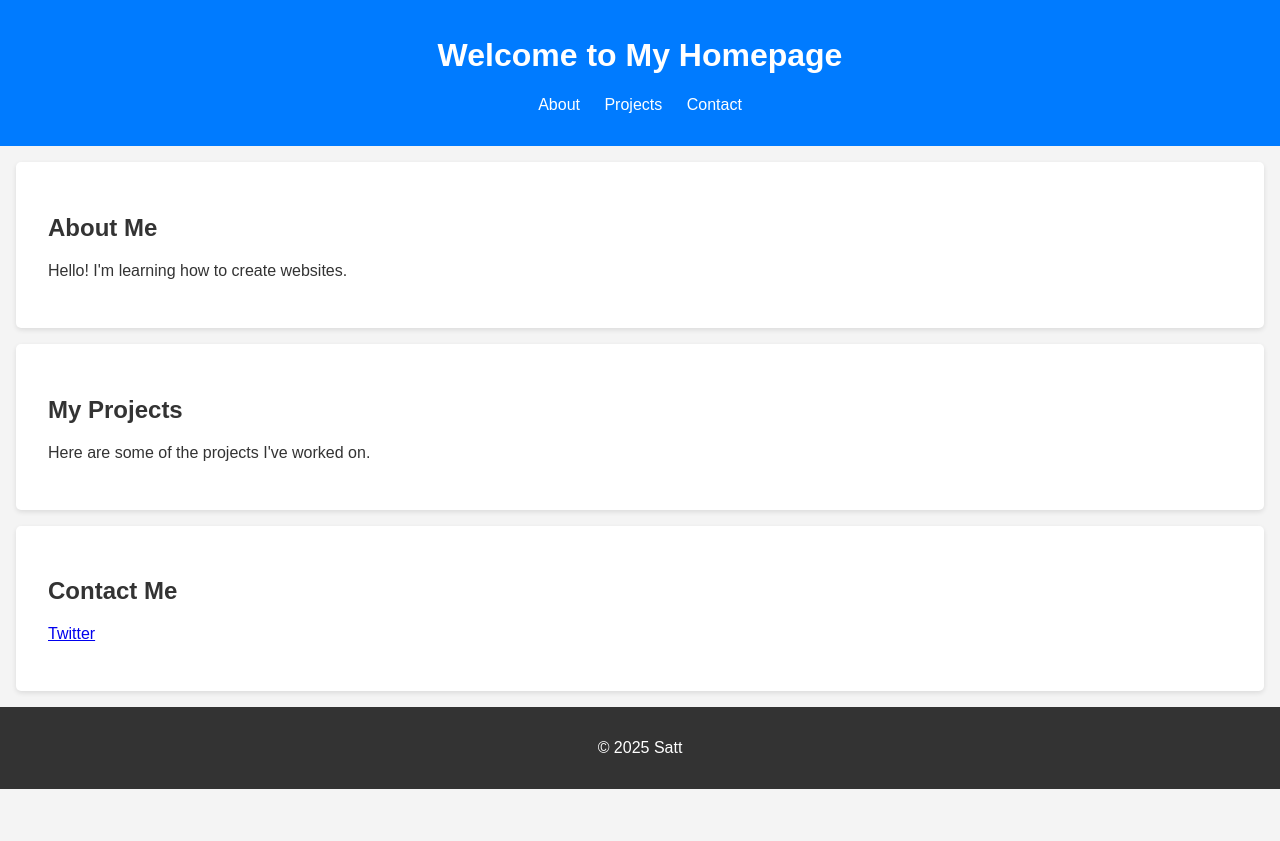
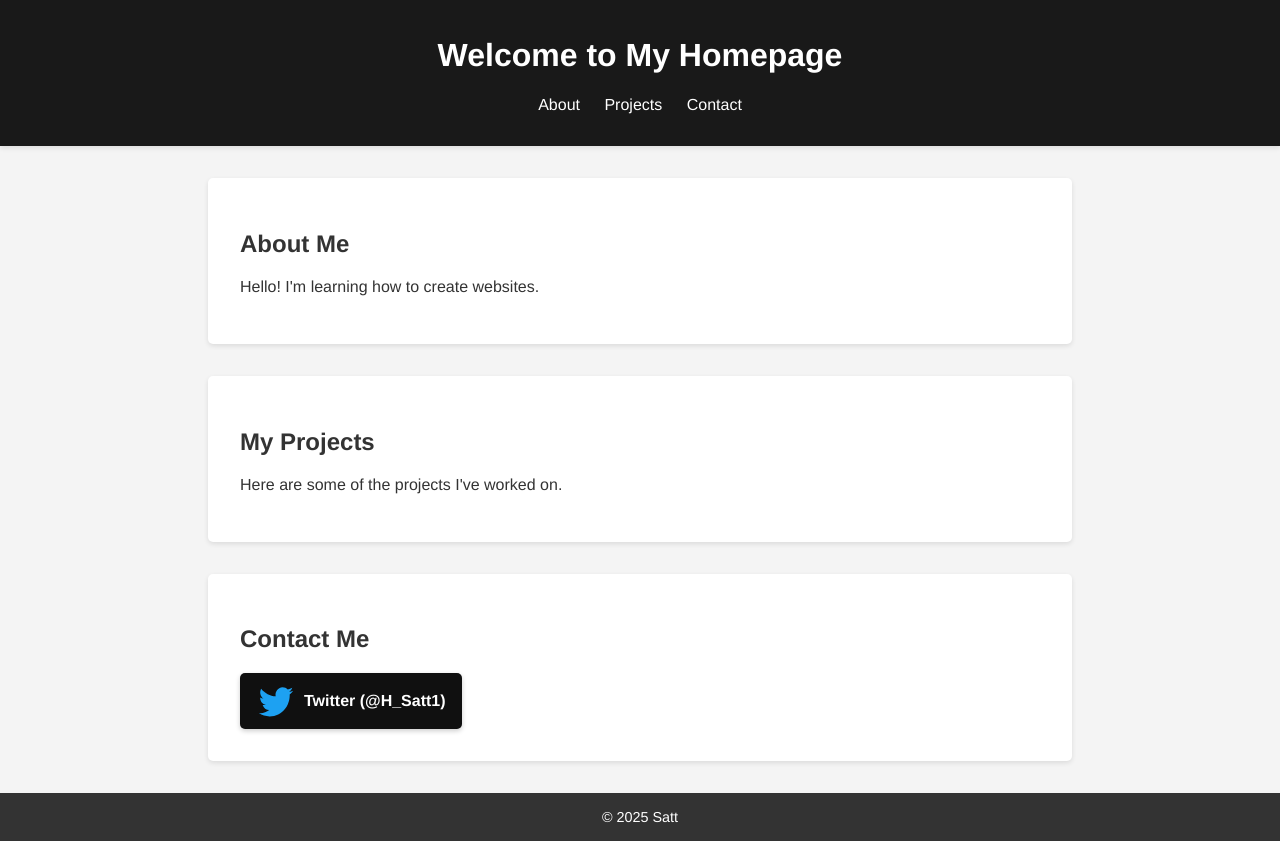
Before and after one commit to HSatt/hsatt.github.io, a plain HTML site: page index.html in a window 1280 px wide. Before the commit the page ends 800 px from the top, so only its background shows below. Drawn offline with Linux system fonts and the light colour scheme.

Commit message:
Trying to create buttons

```diff
--- a/index.html
+++ b/index.html
@@ -27,7 +27,10 @@
     </section>
     <section id="contact">
         <h2>Contact Me</h2>
-        <p><a href="https://twitter.com/H_Satt1">Twitter</a></p>
+        <a href="https://twitter.com/H_Satt1" target="_blank" class="twitter-button">
+            <img src="assets/twitter.svg" alt="Icon">
+            Twitter (@H_Satt1)
+        </a>
     </section>
     <footer>
         <p>&copy; 2025 Satt</p>
--- a/styles.css
+++ b/styles.css
@@ -1,5 +1,5 @@
 body {
-    font-family: Arial, sans-serif;
+    font-family: Helvetica, Arial, sans-serif;
     margin: 0;
     padding: 0;
     background-color: #f4f4f4;
@@ -7,15 +7,17 @@ body {
 }
 
 header {
-    background-color: #007BFF;
+    background-color: #191919;
     color: white;
     padding: 1rem;
     text-align: center;
+    box-shadow: 0 2px 5px rgba(0, 0, 0, 0.1); /* Subtle shadow for header */
 }
 
 nav ul {
     list-style: none;
     padding: 0;
+    text-align: center; /* Center navigation links */
 }
 
 nav ul li {
@@ -26,14 +28,22 @@ nav ul li {
 nav ul li a {
     color: white;
     text-decoration: none;
+    transition: color 0.3s ease, text-decoration 0.3s ease; /* Smooth transition */
+}
+
+nav ul li a:hover {
+    text-decoration: underline;
+    text-decoration-thickness: 2px; /* Thicker underline for emphasis */
+    color: #00BFFF; /* Blue color for hover effect */
 }
 
 section {
     padding: 2rem;
-    margin: 1rem;
+    margin: 2rem auto;
+    max-width: 800px; /* Center content with a max width */
     background: white;
     border-radius: 5px;
-    box-shadow: 0 2px 5px rgba(0, 0, 0, 0.1);
+    box-shadow: 0 2px 5px rgba(0, 0, 0, 0.1); /* Add shadow for sections */
 }
 
 footer {
@@ -41,4 +51,50 @@ footer {
     padding: 1rem;
     background-color: #333;
     color: white;
+    font-size: 0.9rem;
 }
+
+footer p {
+    margin: 0;
+}
+
+/* Smooth scrolling for anchor links */
+html {
+    scroll-behavior: smooth;
+}
+
+/* Responsive design for navigation */
+@media (max-width: 600px) {
+    nav ul li {
+        display: block;
+        margin: 5px 0;
+    }
+}
+
+.twitter-button {
+    display: inline-flex; /* Use flexbox for alignment */
+    align-items: center; /* Vertically center the content */
+    justify-content: center; /* Horizontally center the content */
+    padding: 0.5rem 1rem;
+    background-color: #101010;
+    color: white;
+    text-decoration: none; /* Remove underline */
+    border-radius: 5px;
+    font-size: 1rem;
+    font-weight: bold;
+    cursor: pointer;
+    transition: background-color 0.3s ease, transform 0.2s ease;
+    box-shadow: 0 2px 5px rgba(0, 0, 0, 0.2); /* Add a subtle shadow */
+}
+
+.twitter-button img {
+    width: 40px;
+    height: 40px;
+    margin-right: 0.5rem; /* Space between the icon and text */
+}
+
+.twitter-button:hover {
+    background-color: #1DA1F2; /* Twitter blue on hover */
+    transform: translateY(-2px); /* Slight lift effect */
+    box-shadow: 0 4px 10px rgba(0, 0, 0, 0.3); /* Enhance shadow on hover */
+}
```
Also changed, not shown: assets/twitter.svg (added), favicon.ico (added).
